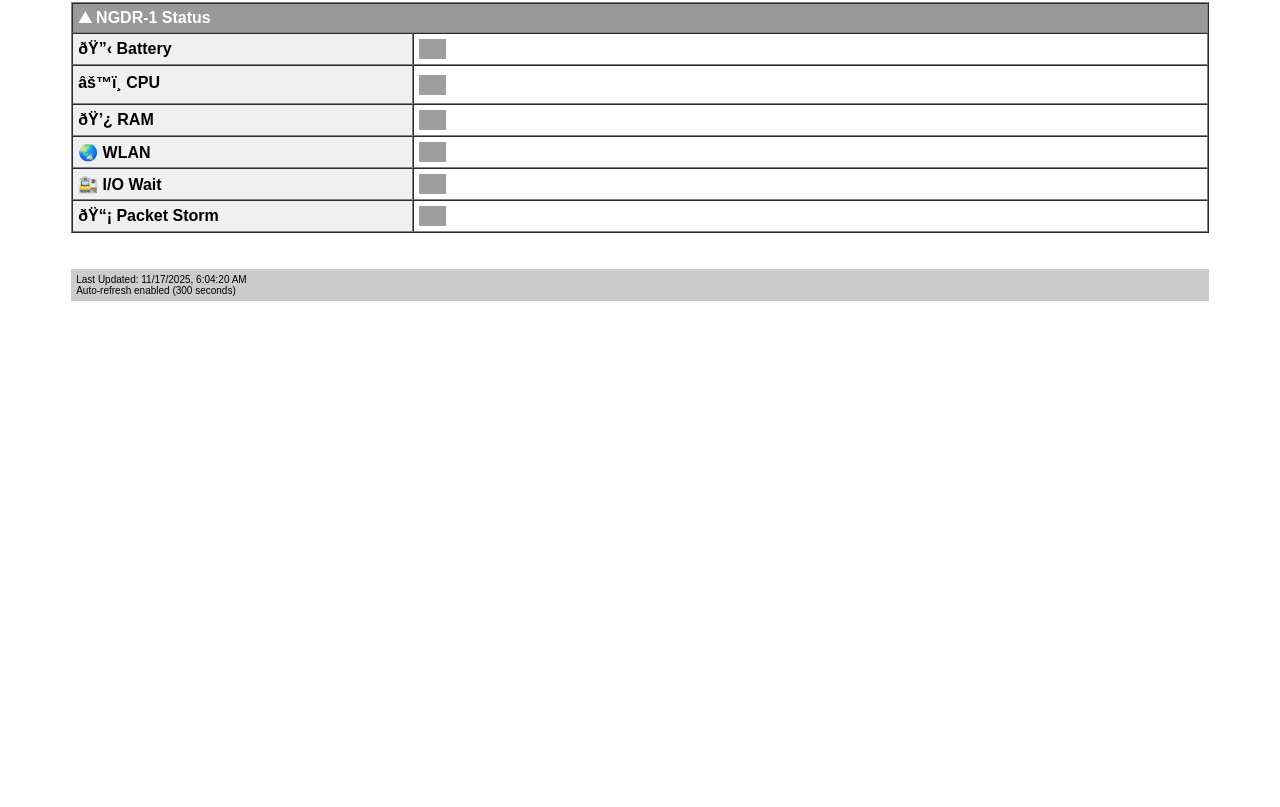
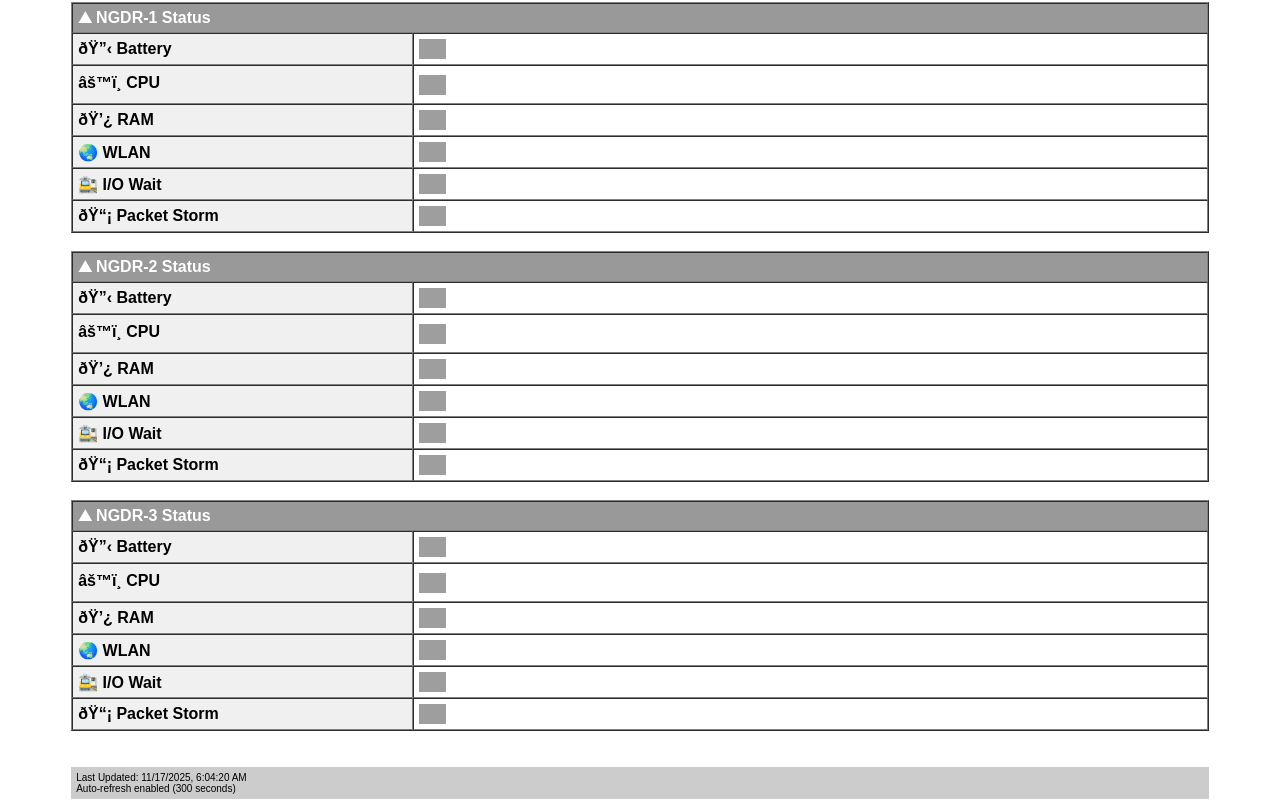
Before and after one commit to kelvinzer0/EAP-Project, a plain HTML site: page index.html in a window 1280 px wide. Shown: the part 316-1123 px from the top of the page. Before the commit the page ends 800 px from the top, so only its background shows below. Drawn offline with Linux system fonts and the light colour scheme; grey boxes are pictures that could not be loaded.

Commit message:
Update index.html

```diff
--- a/index.html
+++ b/index.html
@@ -82,6 +82,7 @@
 </TR>
 </TABLE>
 
+
 <BR>
 
 <TABLE WIDTH="90%" BORDER="1" CELLPADDING="5" CELLSPACING="0" ALIGN="CENTER" BGCOLOR="#EEEEEE">
@@ -140,6 +141,122 @@
 </TR>
 </TABLE>
 
+<BR>
+
+<TABLE WIDTH="90%" BORDER="1" CELLPADDING="5" CELLSPACING="0" ALIGN="CENTER" BGCOLOR="#EEEEEE">
+<TR>
+<TD BGCOLOR="#999999" COLSPAN="2">
+<FONT COLOR="#FFFFFF" SIZE="3" FACE="Arial, Helvetica, sans-serif"><B>&#9968; NGDR-2 Status</B></FONT>
+</TD>
+</TR>
+<TR BGCOLOR="#FFFFFF">
+<TD WIDTH="30%" BGCOLOR="#F0F0F0">
+<FONT FACE="Arial, Helvetica, sans-serif"><B>🔋 Battery</B></FONT>
+</TD>
+<TD>
+<IMG SRC="http://192.168.80.107:19999/api/v1/badge.svg?chart=powersupply_capacity.battery&refresh=auto" HEIGHT="20" ALT="Battery Status">
+</TD>
+</TR>
+<TR BGCOLOR="#FFFFFF">
+<TD BGCOLOR="#F0F0F0">
+<FONT FACE="Arial, Helvetica, sans-serif"><B>⚙️ CPU</B></FONT>
+</TD>
+<TD>
+<IMG SRC="http://192.168.80.107:19999/api/v1/badge.svg?chart=system.cpu&alarm=10min_cpu_usage&refresh=auto" HEIGHT="20" ALT="CPU Usage">
+</TD>
+</TR>
+<TR BGCOLOR="#FFFFFF">
+<TD BGCOLOR="#F0F0F0">
+<FONT FACE="Arial, Helvetica, sans-serif"><B>💿 RAM</B></FONT>
+</TD>
+<TD>
+<IMG SRC="http://192.168.80.107:19999/api/v1/badge.svg?chart=system.ram&alarm=ram_in_use&refresh=auto" HEIGHT="20" ALT="RAM Usage">
+</TD>
+</TR>
+<TR BGCOLOR="#FFFFFF">
+<TD BGCOLOR="#F0F0F0">
+<FONT FACE="Arial, Helvetica, sans-serif"><B>&#127759; WLAN</B></FONT>
+</TD>
+<TD>
+<IMG SRC="http://192.168.80.107:19999/api/v1/badge.svg?chart=net_packets.wlan0&alarm=1m_received_packets_rate&refresh=auto" HEIGHT="20" ALT="WLAN Status">
+</TD>
+</TR>
+<TR BGCOLOR="#FFFFFF">
+<TD BGCOLOR="#F0F0F0">
+<FONT FACE="Arial, Helvetica, sans-serif"><B>&#128649; I/O Wait</B></FONT>
+</TD>
+<TD>
+<IMG SRC="http://192.168.80.107:19999/api/v1/badge.svg?chart=system.cpu&alarm=10min_cpu_iowait&refresh=auto" HEIGHT="20" ALT="I/O Wait">
+</TD>
+</TR>
+<TR BGCOLOR="#FFFFFF">
+<TD BGCOLOR="#F0F0F0">
+<FONT FACE="Arial, Helvetica, sans-serif"><B>📡 Packet Storm</B></FONT>
+</TD>
+<TD>
+<IMG SRC="http://192.168.80.107:19999/api/v1/badge.svg?chart=net_packets.wlan0&alarm=10s_received_packets_storm&refresh=auto" HEIGHT="20" ALT="Packet Storm">
+</TD>
+</TR>
+</TABLE>
+
+<BR>
+
+<TABLE WIDTH="90%" BORDER="1" CELLPADDING="5" CELLSPACING="0" ALIGN="CENTER" BGCOLOR="#EEEEEE">
+<TR>
+<TD BGCOLOR="#999999" COLSPAN="2">
+<FONT COLOR="#FFFFFF" SIZE="3" FACE="Arial, Helvetica, sans-serif"><B>&#9968; NGDR-3 Status</B></FONT>
+</TD>
+</TR>
+<TR BGCOLOR="#FFFFFF">
+<TD WIDTH="30%" BGCOLOR="#F0F0F0">
+<FONT FACE="Arial, Helvetica, sans-serif"><B>🔋 Battery</B></FONT>
+</TD>
+<TD>
+<IMG SRC="http://192.168.80.108:19999/api/v1/badge.svg?chart=powersupply_capacity.battery&refresh=auto" HEIGHT="20" ALT="Battery Status">
+</TD>
+</TR>
+<TR BGCOLOR="#FFFFFF">
+<TD BGCOLOR="#F0F0F0">
+<FONT FACE="Arial, Helvetica, sans-serif"><B>⚙️ CPU</B></FONT>
+</TD>
+<TD>
+<IMG SRC="http://192.168.80.108:19999/api/v1/badge.svg?chart=system.cpu&alarm=10min_cpu_usage&refresh=auto" HEIGHT="20" ALT="CPU Usage">
+</TD>
+</TR>
+<TR BGCOLOR="#FFFFFF">
+<TD BGCOLOR="#F0F0F0">
+<FONT FACE="Arial, Helvetica, sans-serif"><B>💿 RAM</B></FONT>
+</TD>
+<TD>
+<IMG SRC="http://192.168.80.108:19999/api/v1/badge.svg?chart=system.ram&alarm=ram_in_use&refresh=auto" HEIGHT="20" ALT="RAM Usage">
+</TD>
+</TR>
+<TR BGCOLOR="#FFFFFF">
+<TD BGCOLOR="#F0F0F0">
+<FONT FACE="Arial, Helvetica, sans-serif"><B>&#127759; WLAN</B></FONT>
+</TD>
+<TD>
+<IMG SRC="http://192.168.80.108:19999/api/v1/badge.svg?chart=net_packets.wlan0&alarm=1m_received_packets_rate&refresh=auto" HEIGHT="20" ALT="WLAN Status">
+</TD>
+</TR>
+<TR BGCOLOR="#FFFFFF">
+<TD BGCOLOR="#F0F0F0">
+<FONT FACE="Arial, Helvetica, sans-serif"><B>&#128649; I/O Wait</B></FONT>
+</TD>
+<TD>
+<IMG SRC="http://192.168.80.108:19999/api/v1/badge.svg?chart=system.cpu&alarm=10min_cpu_iowait&refresh=auto" HEIGHT="20" ALT="I/O Wait">
+</TD>
+</TR>
+<TR BGCOLOR="#FFFFFF">
+<TD BGCOLOR="#F0F0F0">
+<FONT FACE="Arial, Helvetica, sans-serif"><B>📡 Packet Storm</B></FONT>
+</TD>
+<TD>
+<IMG SRC="http://192.168.80.108:19999/api/v1/badge.svg?chart=net_packets.wlan0&alarm=10s_received_packets_storm&refresh=auto" HEIGHT="20" ALT="Packet Storm">
+</TD>
+</TR>
+</TABLE>
+
 <BR><BR>
 
 <TABLE WIDTH="90%" BORDER="0" CELLPADDING="5" CELLSPACING="0" ALIGN="CENTER">
```
